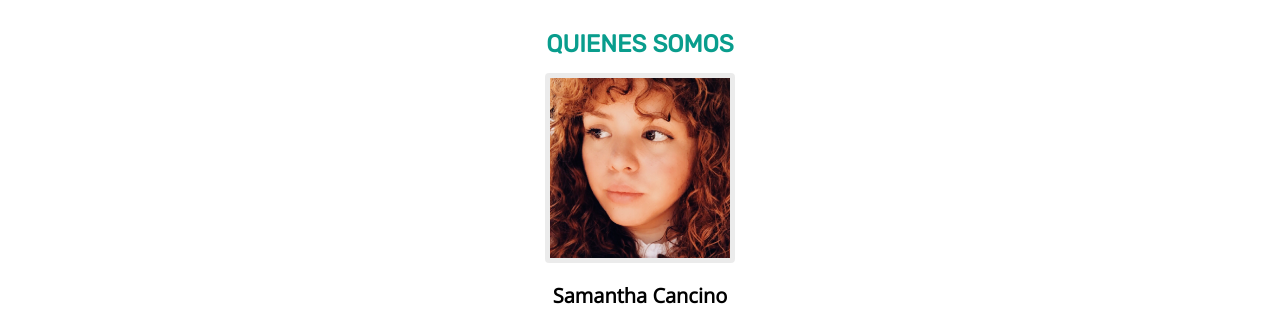
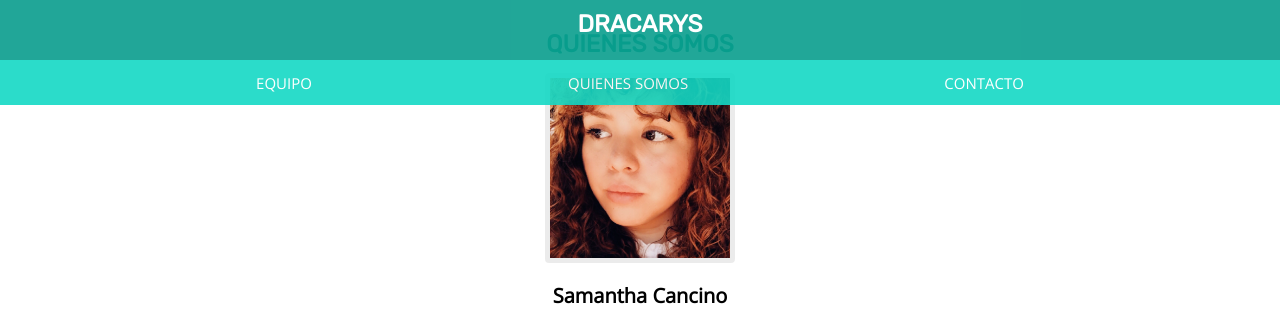
Before and after one commit to samanthacancino/dracarys_old, a plain HTML site: page index.html in a window 1280 px wide. Shown: the top 321 px of the page. Drawn offline with nearby package versions, Linux system fonts and the light colour scheme.

Commit message:
Add Header with navigation

```diff
--- a/css/style.css
+++ b/css/style.css
@@ -22,8 +22,87 @@ h2 {
   font-size: 20px;
   margin: 0;
 }
-/*header
- menu /
+/*header*/
+
+.headerwrap{
+    position: fixed;
+    width: 100%;
+    top: 0;
+    left: 0;
+}
+.top{
+    margin: auto;
+    display: flex;
+    flex-direction: column;
+    }
+
+/* name and logo */
+.backgroundname {
+  background-color:rgba(9, 157, 141, 0.95);
+  height: 60px;
+  opacity: 95%;
+  margin:0;
+
+}
+.name {
+  text-align: center;
+  padding-top: 10px;
+  margin: auto;
+}
+.h1-name{
+  padding: 0;
+  margin: 0;
+  color: white;
+}
+
+
+/* navigation */
+
+.nav{
+  background-color:rgba(20, 217, 196, 0.95);
+  opacity: 95%;
+  height: 45px;
+  margin: 0;
+}
+
+.menu{
+  margin: 0;
+  padding: 0;
+  height: 45px;
+  display:flex;
+  flex-direction: row;
+  justify-content: space-evenly;
+  color: white;
+  list-style: none;
+  align-items: center;
+}
+
+.menu li a{
+  text-decoration: none;
+  color:white;
+}
+
+/* MEDIAQUERIS
+@media all and (min-width:600px){
+.headerwrap{
+  position: static;
+}
+.top{
+  flex-direction: row;
+  height: 60px;
+}
+.backgroundname{
+  width: 50%;
+}
+.nav{
+  width: 50%;
+  background-color:rgba(9, 157, 141, 0.95);
+  height: 60px;
+}
+.menu{
+  height: 60px;
+  align-items: center;
+}  */
 
 /*hero/
 
--- a/index.html
+++ b/index.html
@@ -12,10 +12,22 @@
     <title>Abalabers</title>
 </head>
 <body>
-    <header>
-        <nav></nav>
-        <hero></hero>
-    </header>
+    <div class="headerwrap">
+        <header class="top">
+            <div class="backgroundname">
+                <div class="name">
+                    <h1 class="h1-name">DRACARYS</h1>
+                </div>
+            </div>
+            <nav class="nav">
+                <ul class="menu">
+                    <li><a href="index.html">EQUIPO</a></li>
+                    <li><a href="index.html">QUIENES SOMOS</a></li>
+                    <li><a href="index.html">CONTACTO</a></li>
+                </ul>
+            </nav>
+        </header>
+    </div>
 
     <main class="who">
         <h1 class="perfiles">QUIENES SOMOS</h1>
```
